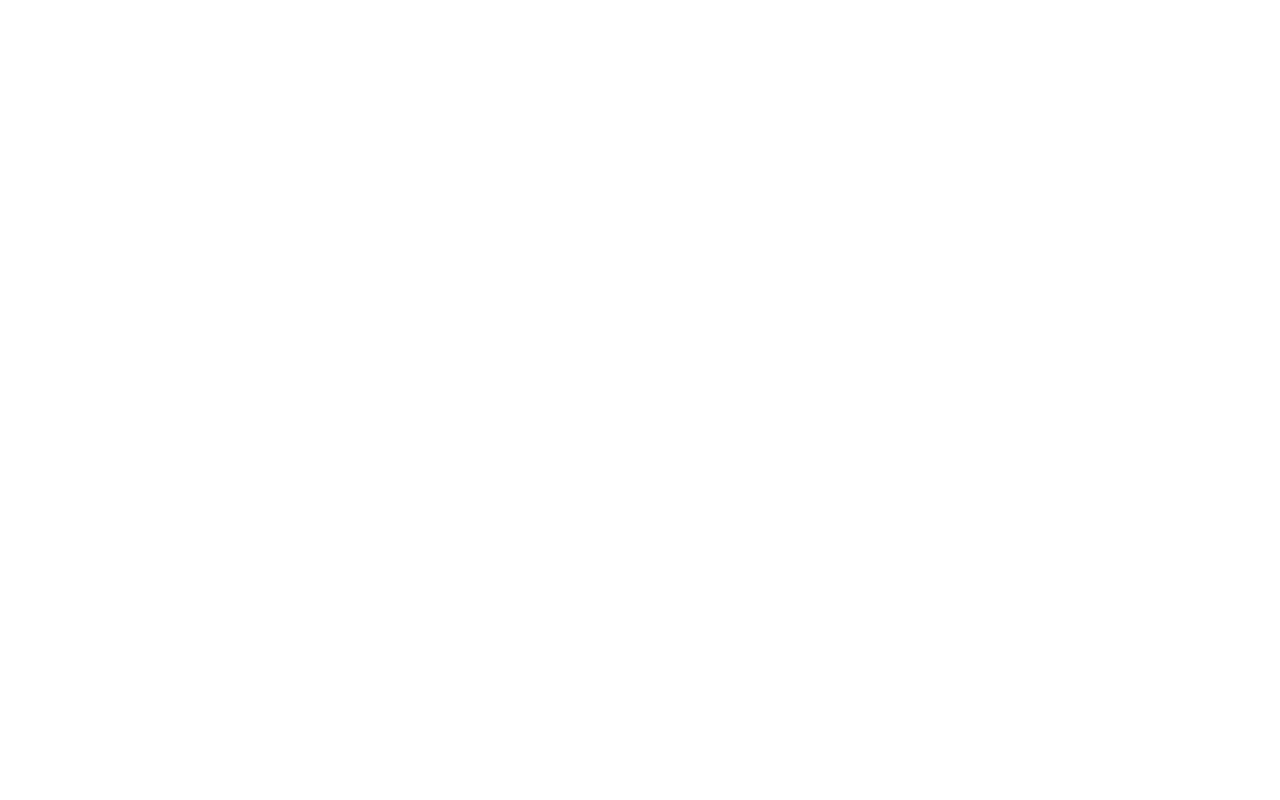
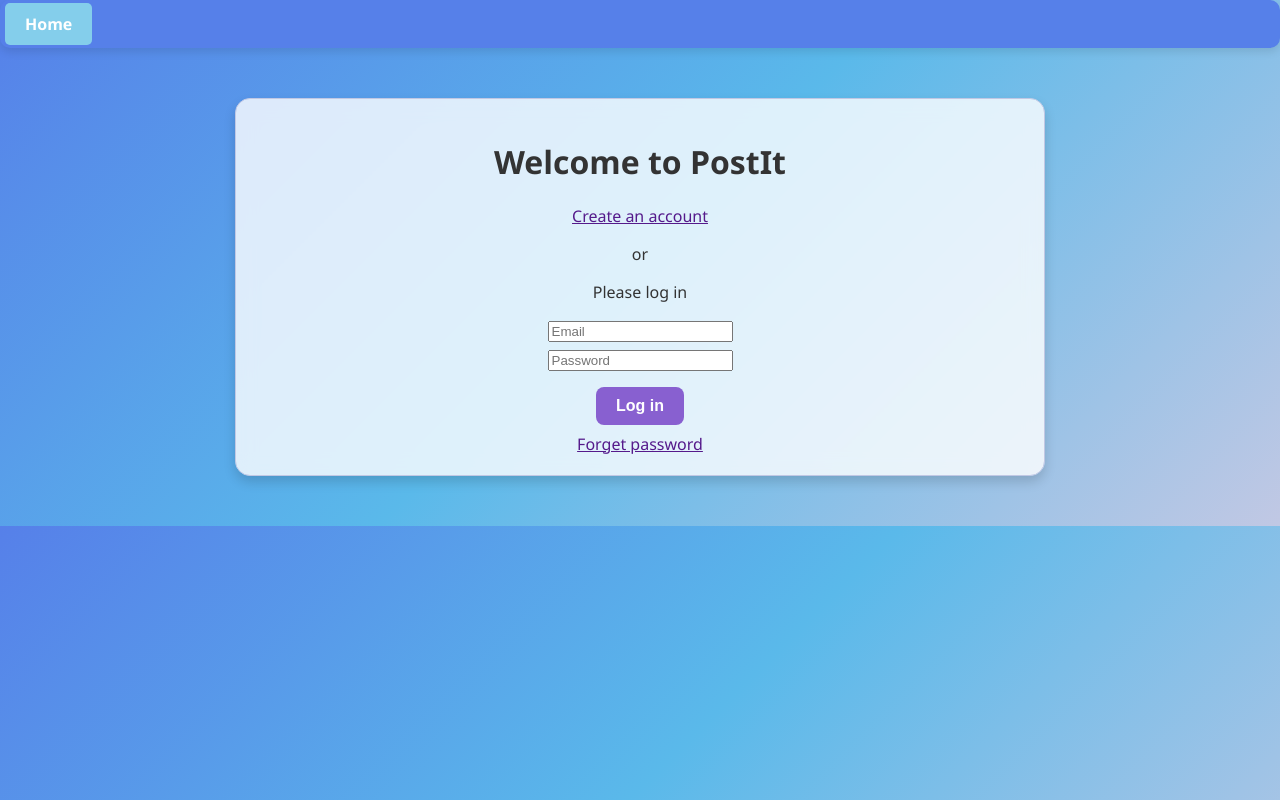
Before and after one commit to Artysuk/webApp, a plain HTML site: page login.html in a window 1280 px wide. Drawn offline with Linux system fonts and the light colour scheme.

Commit message:
basic login

```diff
--- a/login.html
+++ b/login.html
@@ -6,5 +6,25 @@
     <link rel="stylesheet" href="./styles/loginStyle.css" />
     <title>Login</title>
   </head>
-  <body></body>
+  <body>
+    <nav>
+      <a href="index.html">Home</a>
+    </nav>
+    <div class="Login">
+      <div class="Form">
+        <h1>Welcome to PostIt</h1>
+        <a href="">Create an account</a>
+        <p>or</p>
+        <p>Please log in</p>
+        <form action="index.html" method="post">
+          <input type="text" placeholder="Email" required />
+          <br />
+          <input type="password" placeholder="Password" required />
+          <br />
+          <button type="submit" class="Loginbutton">Log in</button>
+        </form>
+        <a href="">Forget password</a>
+      </div>
+    </div>
+  </body>
 </html>
--- a/styles/loginStyle.css
+++ b/styles/loginStyle.css
@@ -0,0 +1,71 @@
+body {
+    font-family: 'Segoe UI';
+    margin: 0;
+    padding: 0;
+    background: linear-gradient(135deg, #5680E9, #5AB9EA, #C1C8E4);
+    color: #333;
+}
+
+nav {
+    width: 100%;
+    height: 3rem;
+    background-color: #5680E9;
+    display: flex;
+    align-items: center;
+    justify-content: space-between;
+    border-radius: 10px;
+    box-shadow: 0 4px 8px rgba(0, 0, 0, 0.1);
+}
+nav a {
+    text-decoration: none;
+    color: white;
+    margin: 5px;
+    padding: 10px 20px;
+    border-radius: 5px;
+    background-color: #84CEEB;
+    font-weight: bold;
+}
+
+nav a:hover {
+    background-color: #5AB9EA;
+    color: white;
+}
+.Login {
+    margin-top: 50px;
+    padding: 20px;
+    background-color: rgba(255, 255, 255, 0.8);
+    width: 60%;
+    margin: 50px auto;
+    border-radius: 15px;
+    box-shadow: 0px 6px 12px rgba(0, 0, 0, 0.15);
+    backdrop-filter: blur(10px);
+    border: 1px solid #C1C8E4;
+    text-align: center;
+
+}
+
+.Loginbutton{
+
+        background-color: #8860D0;
+        color: white;
+        padding: 10px 20px;
+        border: none;
+        border-radius: 8px;
+        cursor: pointer;
+        font-size: 1rem;
+        font-weight: bold;
+        transition: background-color 0.3s ease;
+        margin: 8px 0;
+
+
+
+}
+.Loginbutton:hover {
+    background-color: #5680E9;
+}
+
+
+
+input [type=text], input[type=password]{
+   margin: 8px 0;
+}
```
Also changed, not shown: index.html (+1 -0 lines).
